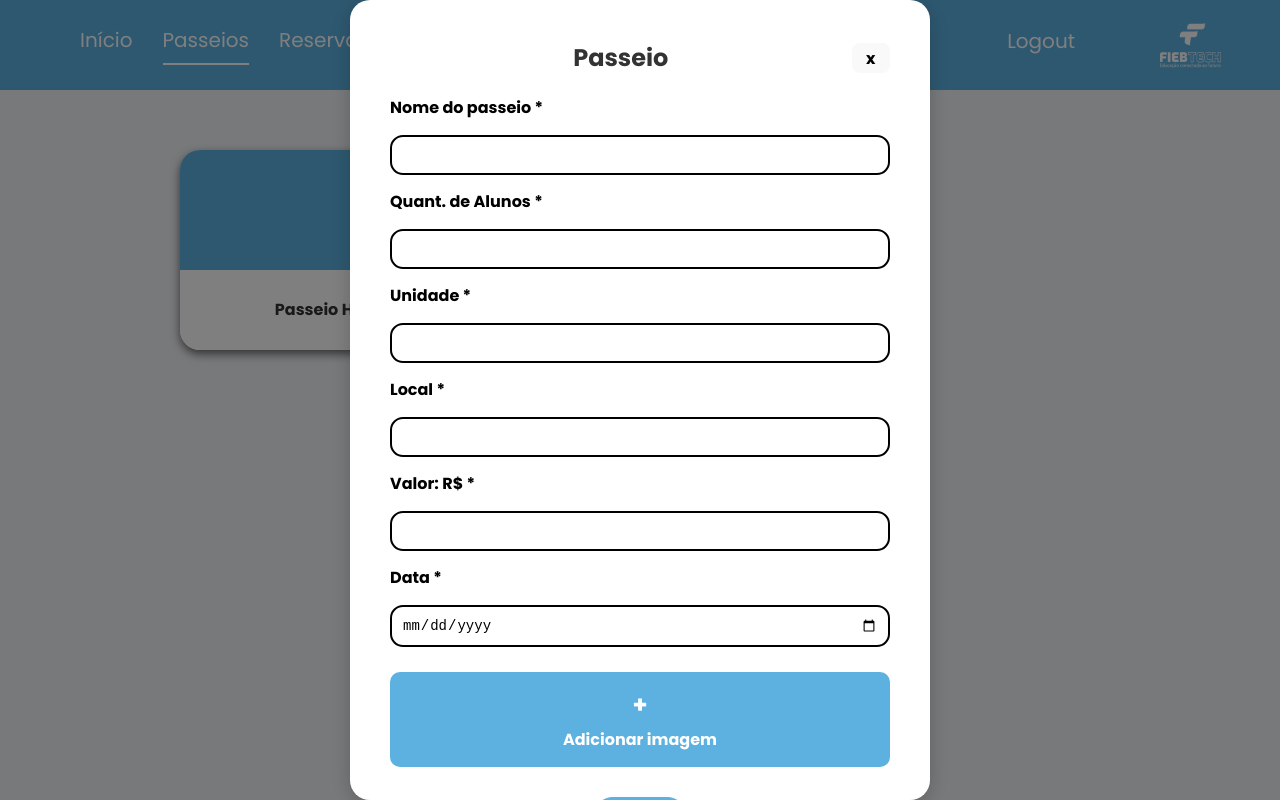
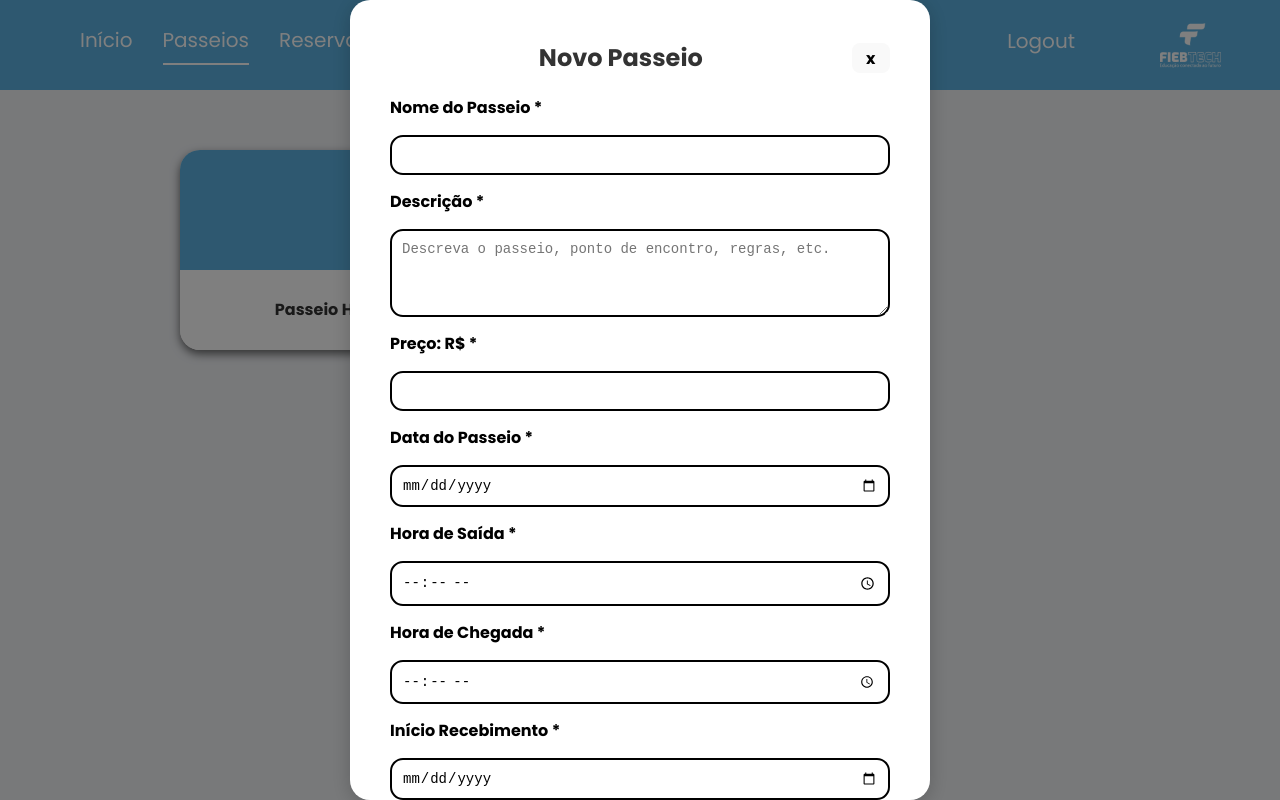
Before and after one commit to gabrielbarbosapessoa/tour_educativo, a React (Vite) app: page /passeios in a window 1280 px wide. Both pictures are taken after a click on the button "Adicionar Passeio". Built offline with nearby package versions, Linux system fonts and the light colour scheme.

Commit message:
funcionando

```diff
--- a/src/components/AddPasseioPopup/AddPasseioPopup.jsx
+++ b/src/components/AddPasseioPopup/AddPasseioPopup.jsx
@@ -1,60 +1,116 @@
-import React, { useState } from 'react';
-import './AddPasseioPopup.css'; // Certifique-se de que o CSS está no caminho correto
+// src/components/AddPasseioPopup/AddPasseioPopup.jsx
+import React, { useState, useEffect } from 'react';
+import './AddPasseioPopup.css';
 
-const AddPasseioPopup = ({ onClose, onCreate }) => {
-    // Adicionamos estados para cada campo do formulário
-    const [name, setName] = useState('');
-    const [quantAlunos, setQuantAlunos] = useState('');
-    const [unidade, setUnidade] = useState('');
-    const [local, setLocal] = useState('');
-    const [valor, setValor] = useState('');
-    const [data, setData] = useState('');
+const AddPasseioPopup = ({ onClose, onCreate, passeio }) => {
+  const [nome, setNome] = useState('');
+  const [descricao, setDescricao] = useState('');
+  const [preco, setPreco] = useState('');
+  const [dataPasseio, setDataPasseio] = useState('');
+  const [horaSaida, setHoraSaida] = useState('');
+  const [horaChegada, setHoraChegada] = useState('');
+  const [dataInicioRecebimento, setDataInicioRecebimento] = useState('');
+  const [dataFinalRecebimento, setDataFinalRecebimento] = useState('');
+  const [statusPasseio, setStatusPasseio] = useState('');
 
-    const handleCreate = () => {
-        // Crie um objeto com os dados do novo passeio
+  useEffect(() => {
+    if (passeio) {
+      setNome(passeio.nome || '');
+      setDescricao(passeio.descricao || '');
+      setPreco(passeio.preco != null ? String(passeio.preco) : '');
+      setDataPasseio(passeio.dataPasseio || '');
+      setHoraSaida(passeio.horaSaida || '');
+      setHoraChegada(passeio.horaChegada || '');
+      setDataInicioRecebimento(passeio.dataInicioRecebimento || '');
+      setDataFinalRecebimento(passeio.dataFinalRecebimento || '');
+      setStatusPasseio(passeio.statusPasseio || '');
+    }
+  }, [passeio]);
+
+  const handleSave = () => {
     const newPasseio = {
-            name,
-            quantAlunos,
-            unidade,
-            local,
-            valor: parseFloat(valor),
-            data,
-            image: null
+      nome,
+      descricao,
+      preco: preco === '' ? null : parseFloat(preco),
+      dataPasseio,
+      horaSaida,
+      horaChegada,
+      dataInicioRecebimento,
+      dataFinalRecebimento,
+      statusPasseio,
+      image: passeio?.image ?? null,
     };
-        // Chame a função onCreate que foi passada como prop
     onCreate(newPasseio);
-        // Feche o popup
     onClose();
   };
 
   return (
-        <div className="popup-overlay">
-            <div className="add-passeio-popup">
+    <div className="popup-overlay" onClick={onClose}>
+      <div className="add-passeio-popup" onClick={(e) => e.stopPropagation()}>
         <div className="popup-header">
-                    <h2 className="popup-title">Passeio</h2>
+          <h2 className="popup-title">{passeio ? 'Editar Passeio' : 'Novo Passeio'}</h2>
           <button className="close-popup-button" onClick={onClose}>x</button>
         </div>
+
         <div className="popup-form">
-                    <label>Nome do passeio *</label>
-                    <input type="text" value={name} onChange={(e) => setName(e.target.value)} />
-                    <label>Quant. de Alunos *</label>
-                    <input type="number" value={quantAlunos} onChange={(e) => setQuantAlunos(e.target.value)} />
-                    <label>Unidade *</label>
-                    <input type="text" value={unidade} onChange={(e) => setUnidade(e.target.value)} />
-                    <label>Local *</label>
-                    <input type="text" value={local} onChange={(e) => setLocal(e.target.value)} />
-                    <label>Valor: R$ *</label>
-                    <input type="text" value={valor} onChange={(e) => setValor(e.target.value)} />
-                    <label>Data *</label>
-                    <input type="date" value={data} onChange={(e) => setData(e.target.value)} />
-                    <button className="add-image-button">
-                        <span className="add-image-icon">+</span>
-                        <span>Adicionar imagem</span>
-                    </button>
+          <label>Nome do Passeio *</label>
+          <input type="text" value={nome} onChange={(e) => setNome(e.target.value)} />
+
+          <label>Descrição *</label>
+          <textarea
+            value={descricao}
+            onChange={(e) => setDescricao(e.target.value)}
+            rows={4}
+            placeholder="Descreva o passeio, ponto de encontro, regras, etc."
+          />
+
+          <label>Preço: R$ *</label>
+          <input
+            type="number"
+            step="0.01"
+            inputMode="decimal"
+            value={preco}
+            onChange={(e) => setPreco(e.target.value)}
+          />
+
+          <label>Data do Passeio *</label>
+          <input type="date" value={dataPasseio} onChange={(e) => setDataPasseio(e.target.value)} />
+
+          <label>Hora de Saída *</label>
+          <input type="time" value={horaSaida} onChange={(e) => setHoraSaida(e.target.value)} />
+
+          <label>Hora de Chegada *</label>
+          <input type="time" value={horaChegada} onChange={(e) => setHoraChegada(e.target.value)} />
+
+          <label>Início Recebimento *</label>
+          <input
+            type="date"
+            value={dataInicioRecebimento}
+            onChange={(e) => setDataInicioRecebimento(e.target.value)}
+          />
+
+          <label>Fim Recebimento *</label>
+          <input
+            type="date"
+            value={dataFinalRecebimento}
+            onChange={(e) => setDataFinalRecebimento(e.target.value)}
+          />
+
+          <label>Status *</label>
+          <select
+            value={statusPasseio}
+            onChange={(e) => setStatusPasseio(e.target.value)}
+          >
+            <option value="">Selecione...</option>
+            <option value="Aberto">Aberto</option>
+            <option value="Fechado">Fechado</option>
+            <option value="Cancelado">Cancelado</option>
+          </select>
         </div>
+
         <div className="popup-buttons">
-                    <button className="create-button" onClick={handleCreate}>
-                        Criar
+          <button className="create-button" onClick={handleSave}>
+            {passeio ? 'Salvar Alterações' : 'Criar'}
           </button>
         </div>
       </div>
--- a/src/components/Navbar/Navbar.jsx
+++ b/src/components/Navbar/Navbar.jsx
@@ -1,14 +1,20 @@
 import React from 'react';
-import { Link, useLocation } from 'react-router-dom'; // Importe Link e useLocation
+import { Link, useLocation, useNavigate } from 'react-router-dom'; // Importando useNavigate
 import './Navbar.css';
 
 import logoImage from '../../assets/logo-sidebar.png';
 
 const Navbar = () => {
-  const location = useLocation(); // Obtém o objeto de localização da URL
+  const location = useLocation();
+  const navigate = useNavigate(); // Hook para navegação
 
   const getActiveClass = (path) => {
     return location.pathname === path ? 'active' : '';
+  };
+
+  const handleLogout = () => {
+    // Redireciona para a página inicial "/"
+    navigate('/');
   };
 
   return (
@@ -16,37 +22,31 @@ const Navbar = () => {
       <div className="navbar-left">
         <ul className="nav-links">
           <Link to="/inicio" className={`nav-link ${getActiveClass('/inicio')}`}>
-            <li>
-              Início
-            </li>
+            <li>Início</li>
           </Link>
 
           <Link to="/passeios" className={`nav-link ${getActiveClass('/passeios')}`}>
-            <li>
-              Passeios
-            </li>
+            <li>Passeios</li>
           </Link>
-<Link to="/reservas" className={`nav-link ${getActiveClass('reservas')}`}>
-            <li>
-              Reservas
-            </li>
+
+          <Link to="/reservas" className={`nav-link ${getActiveClass('/reservas')}`}>
+            <li>Reservas</li>
           </Link>
+
           <Link to="/avaliacoes" className={`nav-link ${getActiveClass('/avaliacoes')}`}>
-            <li>
-              Avaliações
-            </li>
+            <li>Avaliações</li>
           </Link>
 
           <Link to="/gerenciadores" className={`nav-link ${getActiveClass('/gerenciadores')}`}>
-            <li>
-              Gerenciadores
-            </li>
+            <li>Gerenciadores</li>
           </Link>
         </ul>
       </div>
 
       <div className="navbar-right">
-        <span className="logout-text">Logout</span>
+        <span className="logout-text" onClick={handleLogout}>
+          Logout
+        </span>
         <img src={logoImage} alt="Logo da FIEB TOUR" className="fieb-logo" />
       </div>
     </nav>
```
Lines whose indentation alone changed are shown as unchanged.
